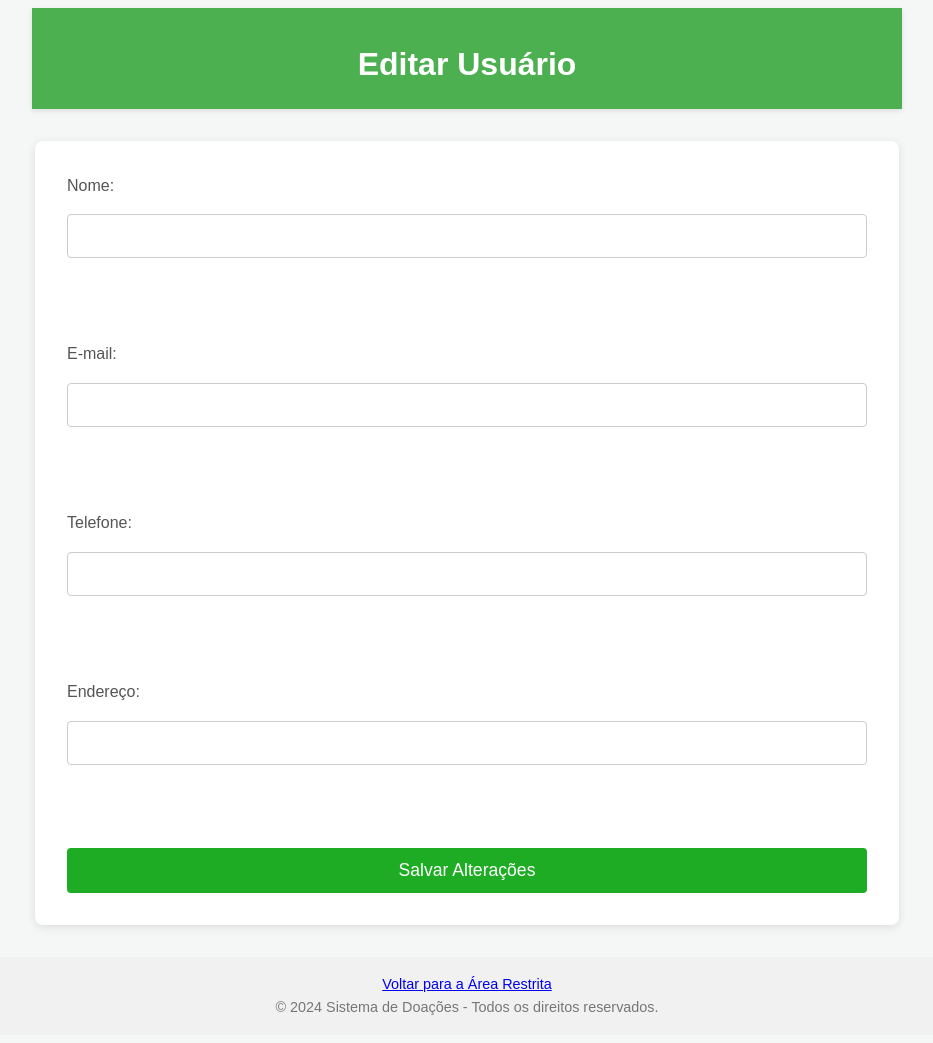
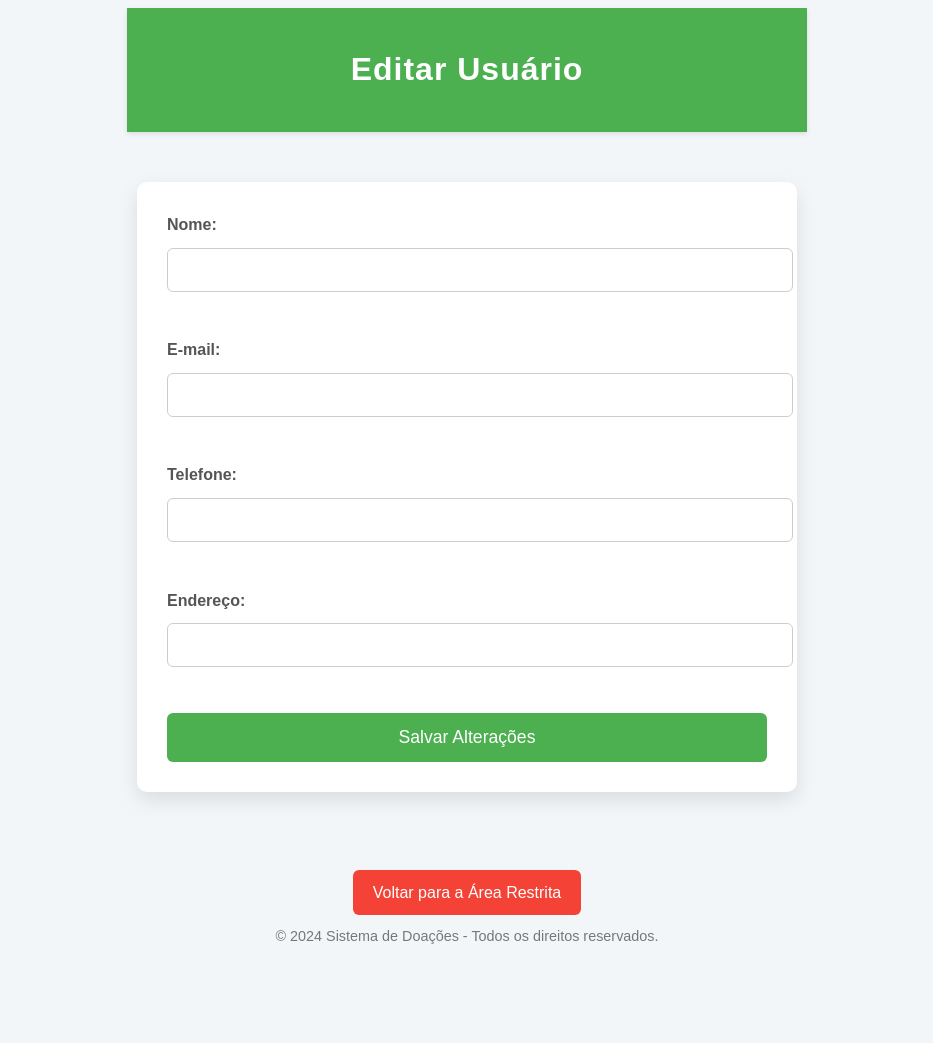
Before and after one commit to SenacProgSis/Projeto_Doa_Alimentos, a Flask app: page /editar_usuario/1 in a window 1280 px wide. Shown: the whole page, without its empty margins (173-1106 px from the left). After the commit the page ends 944 px from the top, so only its background shows below. Run offline with Flask 3, Linux system fonts and the light colour scheme; a user stored in the database is signed in; data comes from the database, SQL or seed files in the repository; parts of the project's set-up code (start-up, migrations or seed data) failed here and were passed over; some libraries are stand-ins or nearby versions.

Commit message:
pág. doação e usuário

```diff
--- a/static/css/editar_doacao.css
+++ b/static/css/editar_doacao.css
@@ -8,14 +8,14 @@
 
 /* Cabeçalho */
 header {
-    background-color: #4caf50; /* Cor mais vibrante */
+    background-color: #4caf50;
     color: #fff;
     padding: 10px 0;
     text-align: center;
     box-shadow: 0 2px 5px rgba(0, 0, 0, 0.1);
-    margin-bottom: 20px; /* Espaço de 20px entre o cabeçalho e o conteúdo */
-    width: 90%; /* Largura reduzida */
-    max-width: 870px; /* Largura máxima do cabeçalho */
+    margin-bottom: 20px;
+    width: 90%;
+    max-width: 870px;
     margin-left: auto;
     margin-right: auto;
 }
@@ -23,20 +23,6 @@
 header h1 {
     font-size: 2rem;
     margin-bottom: 0.5rem;
-}
-
-header a {
-    color: #fff;
-    text-decoration: none;
-    font-size: 1.1rem;
-    padding: 5px 15px;
-    background-color: #3c7a3f;
-    border-radius: 5px;
-    transition: background-color 0.3s ease;
-}
-
-header a:hover {
-    background-color: #91e287;
 }
 
 /* Formulário principal */
@@ -113,11 +99,35 @@
     color: #777;
     margin-top: 2rem;
     padding: 1rem 0;
-    background-color: #f1f1f1;
+    background-color: transparent; /* Removida a cor de fundo */
+    box-shadow: none; /* Removida a sombra */
+    border: none; /* Caso tenha bordas, remova */
+}
+footer p {
+    margin: 0;
 }
 
-footer p {
-    margin: 0;
+/* Botão "Voltar para a Área Restrita" */
+.btn-back {
+    display: inline-block;
+    margin-bottom: 1rem;
+    padding: 10px 20px;
+    background-color: #f44336;
+    color: #fff;
+    text-decoration: none;
+    font-size: 1rem;
+    border-radius: 6px;
+    transition: background-color 0.3s ease, transform 0.2s;
+}
+
+.btn-back:hover {
+    background-color: #d32f2f;
+    transform: translateY(-3px);
+}
+
+.btn-back:active {
+    background-color: #2f7a31;
+    transform: translateY(1px);
 }
 
 /* Responsividade para telas pequenas */
--- a/static/css/editar_usuario.css
+++ b/static/css/editar_usuario.css
@@ -6,54 +6,35 @@
     display: flex;
     flex-direction: column;
     min-height: 100vh;
-    justify-content: space-between; /* Garante que o conteúdo seja distribuído corretamente */
+    justify-content: space-between;
 }
 
 /* Container comum para alinhar elementos */
 .container {
     width: 100%;
-    max-width: 800px; /* Largura máxima do contêiner */
+    max-width: 800px;
     margin: 0 auto;
     padding: 0 20px;
 }
 
 /* Cabeçalho */
 header {
-    background-color: #4caf50; /* Cor mais vibrante */
+    background-color: #4caf50;
     color: #fff;
-    padding: 10px 0;
+    padding: 15px 0;
     text-align: center;
     box-shadow: 0 2px 5px rgba(0, 0, 0, 0.1);
-    margin-bottom: 20px; /* Espaço de 20px entre o cabeçalho e o conteúdo */
-    width: 90%; /* Largura reduzida */
-    max-width: 680px; /* Largura máxima do cabeçalho */
+    margin-bottom: 20px;
+    width: 90%;
+    max-width: 680px;
     margin-left: auto;
     margin-right: auto;
 }
 
-header .container {
-    width: 100%;
-}
-
 header h1 {
     font-size: 2rem;
-    letter-spacing: 2px;
     font-weight: 700;
-    margin-bottom: 20px;
-}
-
-header a {
-    color: #fff;
-    text-decoration: none;
-    font-size: 1.1rem;
-    padding: 5px 15px;
-    background-color: #3c7a3f;
-    border-radius: 5px;
-    transition: background-color 0.3s ease;
-}
-
-header a:hover {
-    background-color: #91e287;
+    letter-spacing: 1px;
 }
 
 /* Estilo principal do formulário */
@@ -67,7 +48,7 @@
 
 form {
     background-color: #fff;
-    padding: 40px;
+    padding: 30px;
     border-radius: 10px;
     box-shadow: 0 8px 20px rgba(0, 0, 0, 0.1);
     width: 100%;
@@ -76,24 +57,23 @@
 }
 
 form:hover {
-    transform: scale(1.02); /* Efeito de escala suave ao passar o mouse */
+    transform: scale(1.02);
 }
 
 form label {
     display: block;
     font-weight: 600;
-    margin-bottom: 8px;
+    margin-bottom: 10px;
     color: #555;
 }
 
 form input {
     width: 100%;
-    padding: 14px;
+    padding: 12px;
     margin-bottom: 20px;
     border: 1px solid #ccc;
     border-radius: 6px;
     font-size: 1rem;
-    color: #333;
     transition: border-color 0.3s ease;
 }
 
@@ -105,10 +85,10 @@
 
 form button {
     width: 100%;
-    padding: 16px;
+    padding: 14px;
     background-color: #4caf50;
     color: #fff;
-    font-size: 1.2rem;
+    font-size: 1.1rem;
     border: none;
     border-radius: 6px;
     cursor: pointer;
@@ -116,22 +96,45 @@
 }
 
 form button:hover {
-    background-color: #20db0fc7;
-}
-
-form button:active {
-    background-color: #46e94e;
+    background-color: #3a9e40;
 }
 
 /* Rodapé */
+/* Footer */
 footer {
-    background-color: #fdfafa;
-    color: #485258;
     text-align: center;
-    padding: 20px;
-    margin-top: auto;
+    font-size: 0.9rem;
+    color: #777;
+    margin-top: 2rem;
+    padding: 1rem 0;
+    background-color: transparent; /* Removida a cor de fundo */
+    box-shadow: none; /* Removida a sombra */
+    border: none; /* Caso tenha bordas, remova */
 }
+
 
 footer p {
     font-size: 0.9rem;
+    margin-top: 10px;
 }
+
+/* Botão "Voltar para a Área Restrita" */
+.btn-back {
+    display: inline-block;
+    padding: 10px 20px;
+    background-color: #f44336;
+    color: #fff;
+    text-decoration: none;
+    font-size: 1rem;
+    border-radius: 6px;
+    transition: background-color 0.3s ease, transform 0.2s;
+}
+
+.btn-back:hover {
+    background-color: #d32f2f;
+    transform: translateY(-3px);
+}
+.btn-back:active {
+    background-color: #2f7a31;
+    transform: translateY(1px);
+}
--- a/templates/editar_usuario.html
+++ b/templates/editar_usuario.html
@@ -3,7 +3,7 @@
 <head>
     <meta charset="UTF-8">
     <meta name="viewport" content="width=device-width, initial-scale=1.0">
-    <link rel="stylesheet" href="/static/css/editar_doacao.css">
+    <link rel="stylesheet" href="/static/css/editar_usuario.css">
     <title>Editar Usuário</title>
 </head>
 <body>
@@ -30,8 +30,11 @@
     </main>
 
     <footer>
-        <a href="/area_restrita">Voltar para a Área Restrita</a>
-        <p>© 2024 Sistema de Doações - Todos os direitos reservados.</p>
+        <div class="container">
+            <a href="/area_restrita" class="btn-back">Voltar para a Área Restrita</a>
+            <p>© 2024 Sistema de Doações - Todos os direitos reservados.</p>
+        </div>
     </footer>
+
 </body>
 </html>
```
Also changed, not shown: templates/editar_doacao.html (+7 -5 lines).
